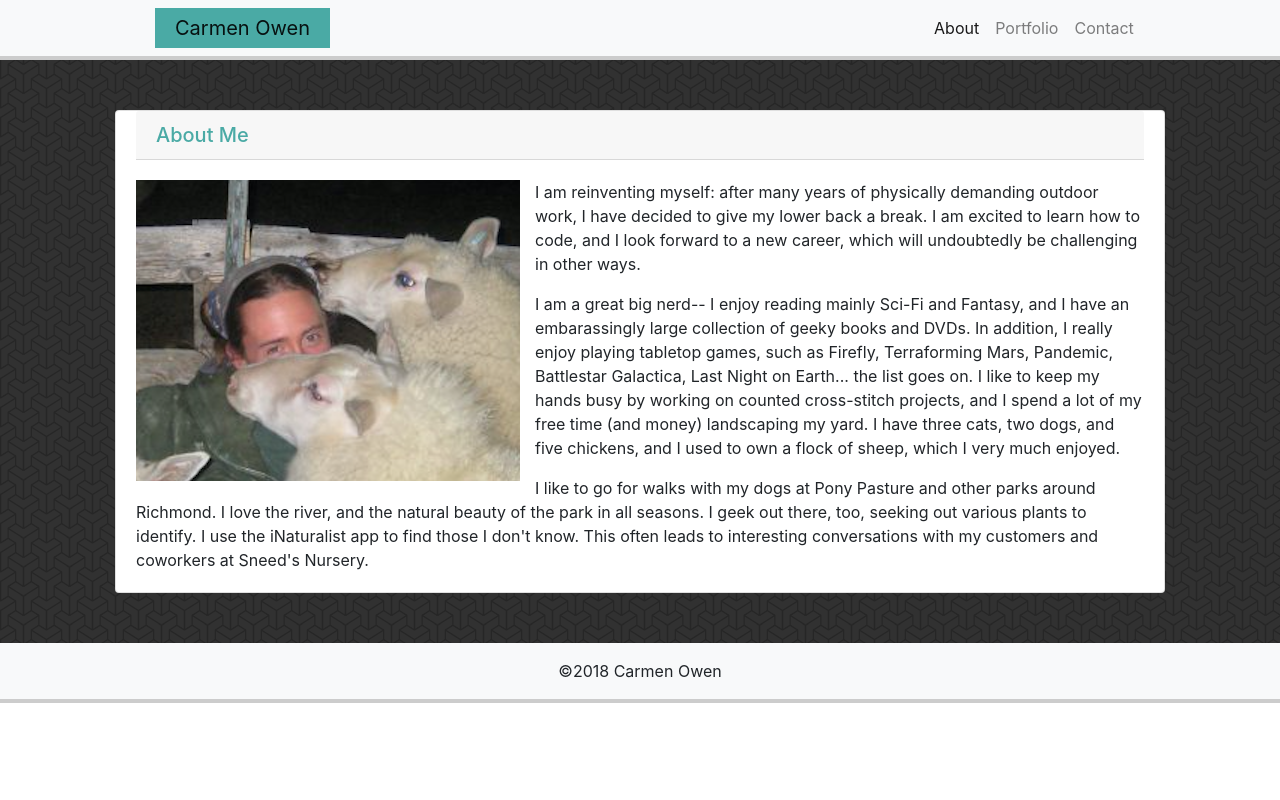
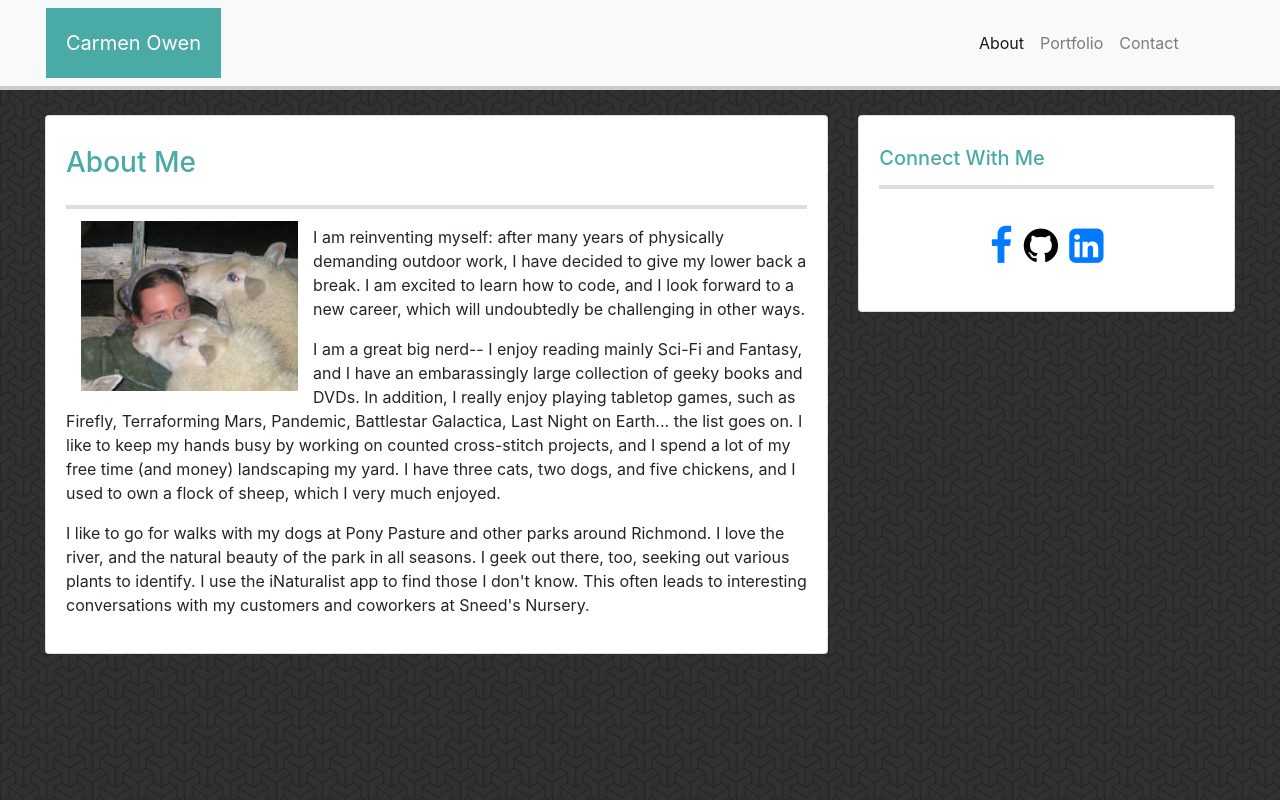
Before and after one commit to SpiderRam/Bootstrap-Portfolio, a plain HTML site: page index.html in a window 1280 px wide. Shown: the top 800 px of the page. Drawn offline with nearby package versions, Linux system fonts and the light colour scheme.

Commit message:
Progress at last

```diff
--- a/index.html
+++ b/index.html
@@ -5,23 +5,19 @@
     <meta charset="utf-8">
     <meta name="viewport" content="width=device-width, initial-scale=1, shrink-to-fit=no">
     <title>Bootstrap About</title>
+    <link rel="stylesheet" href="https://stackpath.bootstrapcdn.com/bootstrap/4.1.1/css/bootstrap.min.css" integrity="sha384-WskhaSGFgHYWDcbwN70/dfYBj47jz9qbsMId/iRN3ewGhXQFZCSftd1LZCfmhktB" crossorigin="anonymous">
+    <link rel="stylesheet" href="https://cdnjs.cloudflare.com/ajax/libs/font-awesome/4.7.0/css/font-awesome.min.css">
     <link rel="stylesheet" href="./style.css" type="text/css">
-    <link rel="stylesheet" href="https://stackpath.bootstrapcdn.com/bootstrap/4.1.1/css/bootstrap.min.css" integrity="sha384-WskhaSGFgHYWDcbwN70/dfYBj47jz9qbsMId/iRN3ewGhXQFZCSftd1LZCfmhktB" crossorigin="anonymous">
 </head>
 
-<body>
+<nav class="navbar navbar-expand-lg navbar-light bg-light" id="topbar">
 
-    <nav class="navbar navbar-expand-lg navbar-light bg-light">
-        <div class="container">
-            <div class="row">
-                <div class="col" id="left">
-                    <a class="navbar-brand" href="#">Carmen Owen</a>
-                    <button class="navbar-toggler" type="button" data-toggle="collapse" data-target="#navbarNavAltMarkup" aria-controls="navbarNavAltMarkup" aria-expanded="false" aria-label="Toggle navigation">
+    <a class="navbar-brand" href="#" id="brand">Carmen Owen</a>
+    <button class="navbar-toggler" type="button" data-toggle="collapse" data-target="#navbarNav" aria-controls="navbarNav" aria-expanded="false" aria-label="Toggle navigation">
         <span class="navbar-toggler-icon"></span>
     </button>
-                </div>
-                <div class="col" id="right">
-                    <div class="collapse navbar-collapse" id="navbarNavAltMarkup">
+    <div class="collapse navbar-collapse" id="navbarNav">
+        <div class="container" id="menu">
             <div class="navbar-nav">
                 <a class="nav-item nav-link active" href="index.html">About <span class="sr-only">(current)</span></a>
                 <a class="nav-item nav-link" href="portfolio.html">Portfolio</a>
@@ -29,21 +25,24 @@
             </div>
         </div>
     </div>
-            </div>
-        </div>
+
 </nav>
 
-    <div class="main">
-        <div class="container-fluid">
+
+<body>
+
+    <div class="row" id="main">
+        <div class="col-sm-8">
             <div class="card">
-                <h5 class="card-header">About Me</h5>
             <div class="card-body">
-                    <img src="./images/sheep_profile.png" alt="Picture of me.">
-                    <p class="card-text">I am reinventing myself:  after many years of physically demanding
+                <h3 class="card-title" id="card_head_1">About Me</h3>
+                <p class="card-text">
+                    <img src="./images/sheep_profile.png" class="col-sm-4 col-xs-4 img-responsive" alt="Photo of me">
+                    <p> I am reinventing myself:  after many years of physically demanding
                         outdoor work, I have decided to give my lower back a break.
                         I am excited to learn how to code, and I look forward to a
                         new career, which will undoubtedly be challenging in other ways.</p>
-                    <p class="card-text">I am a great big nerd-- I enjoy reading mainly Sci-Fi and Fantasy, and
+                    <p>I am a great big nerd-- I enjoy reading mainly Sci-Fi and Fantasy, and
                         I have an embarassingly large collection of geeky books and DVDs.  In addition, I
                         really enjoy playing tabletop games, such as Firefly, Terraforming Mars,
                         Pandemic, Battlestar Galactica, Last Night on Earth... the list goes on.
@@ -51,18 +50,33 @@
                         and I spend a lot of my free time (and money) landscaping my yard.  I have
                         three cats, two dogs, and five chickens, and I used to own a flock of sheep,
                         which I very much enjoyed.</p>
-                    <p class="card-text">I like to go for walks with my dogs at Pony Pasture and other parks around
+                    <p>I like to go for walks with my dogs at Pony Pasture and other parks around
                         Richmond.  I love the river, and the natural beauty of the park in all seasons.
                         I geek out there, too, seeking out various plants to identify.  I use the
                         iNaturalist app to find those I don't know.  This often leads to interesting
                         conversations with my customers and coworkers at Sneed's Nursery.</p>
+                </p>
+            </div>
+            </div>
+        </div>
+        <div class="col-sm-4">
+            <div class="card">
+            <div class="card-body">
+                <h5 class="card-title" id="card_head_2">Connect With Me</h5>
+                <p class="card-text" id="icons">
+                    <a href="#" class="fa fa-facebook" id="icon1"></a>
+                    <a href="#" class="fa fa-github" id="icon2"></a>
+                    <a href="#" class="fa fa-linkedin-square" id="icon3"></a>
+                </p>
             </div>
             </div>
         </div>
     </div>
 
+
+
     <div>
-        <nav class="navbar navbar-light bg-light" id="bottombar">
+        <nav class="navbar" id="bottombar">
             <span class="d-inline-flex p-2 bd-highlight" id="bottombartext">
                 &copy;2018 Carmen Owen
             </span>
--- a/style.css
+++ b/style.css
@@ -1,52 +1,65 @@
-/* I can't change the font color here, I suppose it
-is overridden by the Bootstrap styling? Also top/bottom
-padding. */
-.navbar-brand {
-    background-color: #4aaaa5;
+#topbar {
+    border-bottom: 4px solid #cccccc;
+    margin-bottom: 25px;
+    background-color:#ffffff;
+}
+
+#brand {
     color: #ffffff;
     padding: 20px;
+    margin-left: 30px;
+    background-color: #4aaaa5;
 }
 
-/* All text following the first space in the class name
-must be left out to work. */
-/* Padding doesn't work here */
-.navbar {
-    border-bottom: 4px solid #cccccc;
+#menu {
+    float: right;
+    margin-left: 70%;
 }
 
-/* To move nav bar right, I tried float right, and
-col align-self-end, then margin-left worked, until I changed
-the size of the browser window. d-inline-flex did not work. */
-#left {
-    margin-left: 70px;
+/* Begin main content */
+
+body {
+    background-image: url(./images/escher.png);
 }
 
-#right {
-    margin-left: 550px;
+#main {
+     margin: 10px 30px 10px 30px;
 }
 
-/* Would accept top & bottom margin, but not left/right.
-More Bootstrap conflict? Padding achieved desired result. */
-.main {
-    background-image: url(./images/escher.png);
-    padding: 50px 100px 50px 100px;
+#card_head_1 {
+    padding: 10px 0px 25px 0px;
+    border-bottom: 4px solid #dddddd;
+    color: #4aaaa5;
+}
+#card_head_2 {
+    padding: 10px 0px 15px 0px;
+    border-bottom: 4px solid #dddddd;
+    color: #4aaaa5;
 }
 
-/* Will not accept changes to font size, or border-bottom. */
-.card-header {
-    color: #4aaaa5;
-    margin: 0px 20px 0px 20px;
+#icons {
+    text-align: center;
+    font-size: 40px;
+    padding: 15px 0px 15px 0px;
 }
 
-.card-body img {
-    float: left;
-    margin-right: 15px;
+#icon2 {
+    color: black;
 }
 
+img {
+    float: left;
+}
+
+/* Begin footer section */
+
 #bottombar {
+    margin-top: 250px;
     background-color: #666666;
+    border-top: 4px solid #4aaaa5;
 }
 
 #bottombartext {
     margin: 0 auto;
+    color: #cccccc;
 }
```
Also changed, not shown: contact.html (+28 -0 lines). Lines whose indentation alone changed are shown as unchanged.
